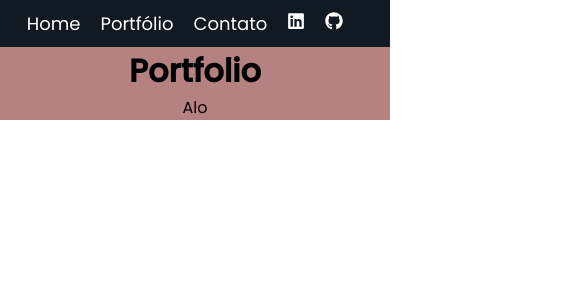
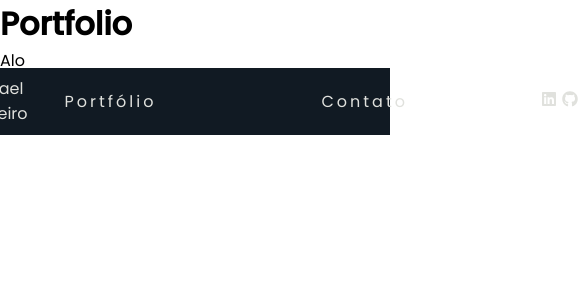
Before and after one commit to RaffahOlive/portfolio-rafa, a React (Vite) app: page /portfolio in a window 390 px wide. Shown: the top 300 px of the page, 578 px wide, since content can reach past the window. Built offline with nearby package versions, Linux system fonts and the light colour scheme.

Commit message:
adjusting header and lookin for responsive menu

```diff
--- a/src/App.scss
+++ b/src/App.scss
@@ -1,9 +1,30 @@
 * {
     margin: 0;
     padding: 0;
-    box-sizing: border-box;
 }
 
 body {
     font-family: "Poppins";
 }
+
+a {
+    text-decoration: none;
+    color: #E0E1DD;
+    transition: .5s;
+}
+
+a:hover {
+    color: #778DA9;
+}
+
+.mobile-menu {
+    display: none;
+    cursor: pointer;
+
+    div {
+        width: 32px;
+        height: 2px;
+        margin: 8px;
+        background: #E0E1DD;
+    }
+}
--- a/src/App.tsx
+++ b/src/App.tsx
@@ -1,10 +1,12 @@
 import { Routes, Route } from "react-router-dom"
 
 import './App.scss';
-import { Portfolio } from "./pages/Portfolio/portfolio";
-import { Main } from "./pages/Main";
+import { Portfolio } from "./pages/Portfolio/index";
+import { AppMain } from "./pages/Main";
+import { Contato } from "./pages/Contato";
 
 import { AppHeader } from "./components/Header"
+
 
 
 function App()
@@ -13,8 +15,9 @@ function App()
     <>
       <AppHeader />
       <Routes>
-        <Route path="/" element={ <Main /> } />
+        <Route path="/" element={ <AppMain /> } />
         <Route path="portfolio" element={ <Portfolio /> } />
+        <Route path="contato" element={ <Contato /> } />
       </Routes>
 
     </>
--- a/src/components/Header/index.tsx
+++ b/src/components/Header/index.tsx
@@ -2,20 +2,29 @@ import { FaLinkedin } from 'react-icons/fa';
 import { FaGithub } from 'react-icons/fa';
 import { Link } from 'react-router-dom';
 
-import { Header, Li, Nav, Ul } from './style';
+import { Header, Nav } from './style';
 
 export function AppHeader()
 {
     return (
         <Header>
             <Nav>
-                <Ul>
-                    <Li><Link to="/">Home</Link></Li>
-                    <Li><Link to="portfolio">Portfólio</Link></Li>
-                    <Li><a href="#">Contato</a></Li>
-                    <Li><a href="#"><FaLinkedin /></a></Li>
-                    <Li><a href="#"><FaGithub /></a></Li>
-                </Ul>
+                <Link to="/">Rafael Ribeiro</Link>
+                <div className='mobile-menu'>
+                    <div className='line1'></div>
+                    <div className='line2'></div>
+                    <div className='line3'></div>
+                    <div className='line4'></div>
+                </div>
+                <ul>
+                    <li><Link to="portfolio">Portfólio</Link></li>
+                    <li><Link to="contato">Contato</Link></li>
+                </ul>
+                <ul>
+                    <a href="https://linkedin.com/in/rafaelribeirodev"><FaLinkedin /></a>
+                    <a href="https://github.com/RaffahOlive/"><FaGithub /></a>
+                </ul>
+
             </Nav>
         </Header>
     )
--- a/src/components/Header/style.scss
+++ /dev/null
@@ -1,27 +0,0 @@
-header {
-    background: rgb(136, 8, 8);
-
-    nav {
-        ul {
-            text-align: center;
-
-            li {
-                display: inline-block;
-                list-style: none;
-                margin: 10px 20px 10px 0;
-
-                a {
-                    text-decoration: none;
-                    color: white;
-                    font-size: large;
-
-                    transition: .5s;
-                }
-
-                a:hover {
-                    color: rgb(0, 0, 0);
-                }
-            }
-        }
-    }
-}
--- a/src/components/Header/style.ts
+++ b/src/components/Header/style.ts
@@ -1,30 +1,31 @@
 import styled from 'styled-components';
 
 export const Header = styled.header`
-background: #111A23;
+    background: #111A23;
 `;
 
 export const Nav = styled.nav`
-
+    display: flex;
+    justify-content: space-around;
+    align-items: center;
+    height: 8vh;
+        ul{
+            list-style: none;
+            display: flex;
+            li{
+                letter-spacing: 3px;
+                margin-left: 32px;
+                padding-right: 128px;
+            }
+        }
+        a{
+            margin-left: 5px
+        }
+    }
+    @media(max-width: 999px) {
+        position: absolute;
+        top: 8vh;
+        right: 0;
+        width: 50vh;
+        background: #111A23;
 `;
-
-export const Ul = styled.ul`
-text-align: center;
-`;
-
-export const Li = styled.li`
-display: inline-block;
-list-style: none;
-margin: 10px 20px 10px 0;
-    a {
-        text-decoration: none;
-        color: white;
-        font-size: large;
-
-        transition: .5s;
-    }
-
-    a:hover {
-        color: #A9C4E4;
-     }
-`;
--- /dev/null
+++ b/src/pages/Contato/index.tsx
@@ -0,0 +1,6 @@
+export function Contato()
+{
+    return (
+        <h1>TALK TO ME! SEND ME AN EMAIL</h1>
+    );
+}
--- a/src/pages/Main/index.tsx
+++ b/src/pages/Main/index.tsx
@@ -1,11 +1,10 @@
-import './style.scss';
+import { Main } from './style';
 
-export function Main()
+export function AppMain()
 {
     return (
-        <div>
+        <Main>
             <h1>Corpo do site</h1>
-        </div>
-
+        </Main>
     )
 }
--- a/src/pages/Main/style.scss
+++ /dev/null
@@ -1,3 +0,0 @@
-div {
-    background: rgb(182, 129, 129);
-}
--- /dev/null
+++ b/src/pages/Main/style.ts
@@ -0,0 +1,5 @@
+import styled from 'styled-components';
+
+export const Main = styled.div`
+background: #E0E1DD;
+`;
--- a/src/pages/Portfolio/portfolio.tsx
+++ b/src/pages/Portfolio/index.tsx
@@ -1,9 +1,7 @@
-import './portfolio.scss';
-
 export function Portfolio()
 {
     return (
-        <div className='divPortfolio'>
+        <div>
             <h1>Portfolio</h1>
             <p>Alo</p>
         </div>
--- a/src/pages/Portfolio/portfolio.scss
+++ /dev/null
@@ -1,4 +0,0 @@
-div {
-    background: rgb(130, 190, 177);
-    text-align: center;
-}
```
